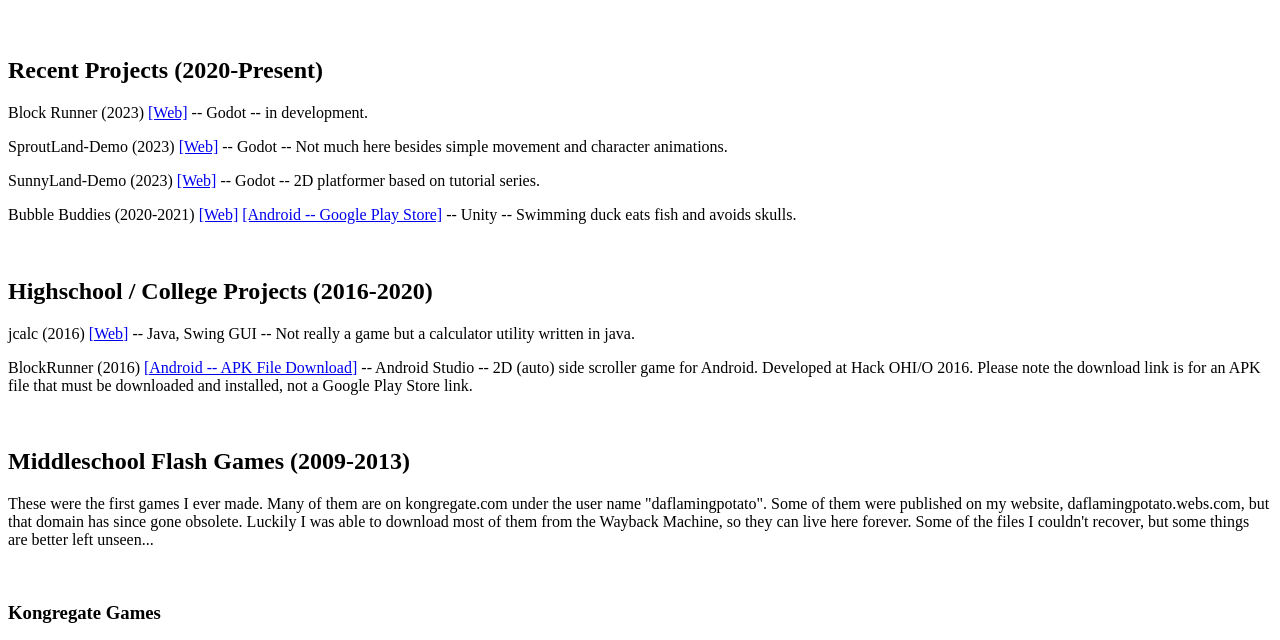
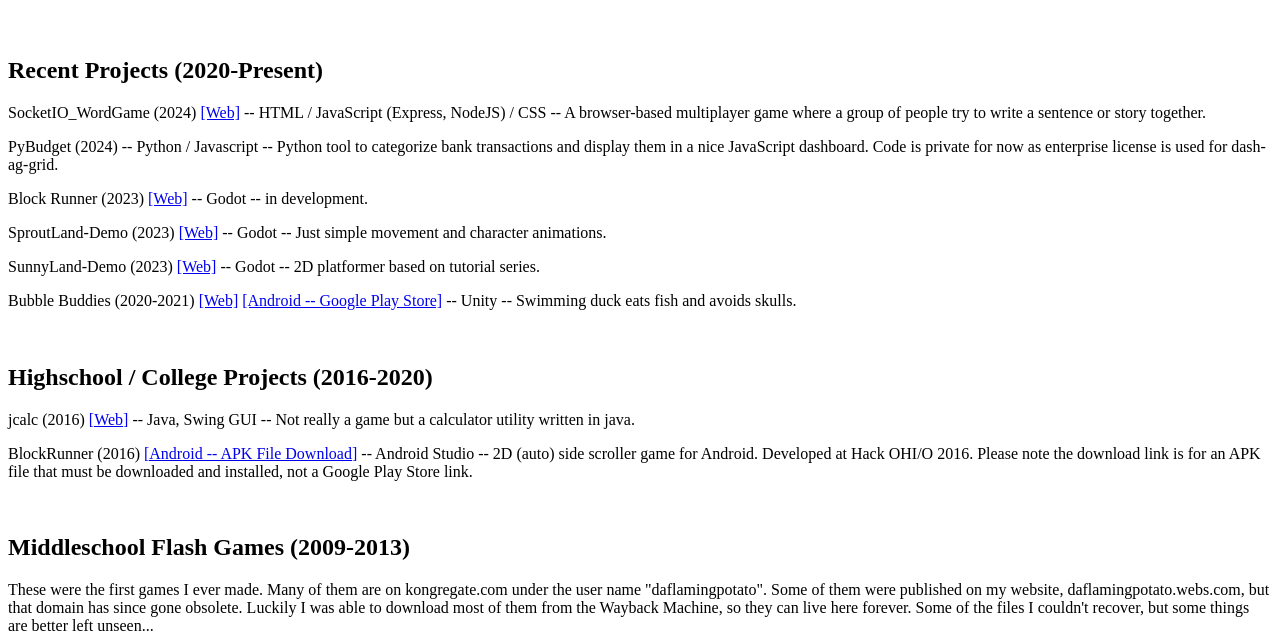
Before and after one commit to BaconEggsRL/baconeggsrl.github.io, a plain HTML site: page index.html in a window 1280 px wide. Shown: the part 61-701 px from the top of the page. Drawn offline with Linux system fonts and the light colour scheme; a script that the page names is missing.

Commit message:
asdasdasdas

```diff
--- a/index.html
+++ b/index.html
@@ -11,13 +11,20 @@
 
         <h2>Recent Projects (2020-Present)</h2>
 
+        <p>SocketIO_WordGame (2024)
+        <a href="https://socketio-wordgame.fly.dev/">[Web]</a>
+        -- HTML / JavaScript (Express, NodeJS) / CSS -- A browser-based multiplayer game where a group of people try to write a sentence or story together.</p>
+
+        <p>PyBudget (2024)
+        -- Python / Javascript -- Python tool to categorize bank transactions and display them in a nice JavaScript dashboard. Code is private for now as enterprise license is used for dash-ag-grid.</p>
+
 		<p>Block Runner (2023)
 		<a href="https://baconeggsrl.itch.io/block-runner">[Web]</a>
 		-- Godot -- in development.</p>
 
 		<p>SproutLand-Demo (2023)
 		<a href="https://baconeggsrl.itch.io/sproutland-demo">[Web]</a>
-		-- Godot -- Not much here besides simple movement and character animations.</p>
+		-- Godot -- Just simple movement and character animations.</p>
 
 		<p>SunnyLand-Demo (2023)
 		<a href="https://baconeggsrl.itch.io/sunnyland-demo">[Web]</a>
```
